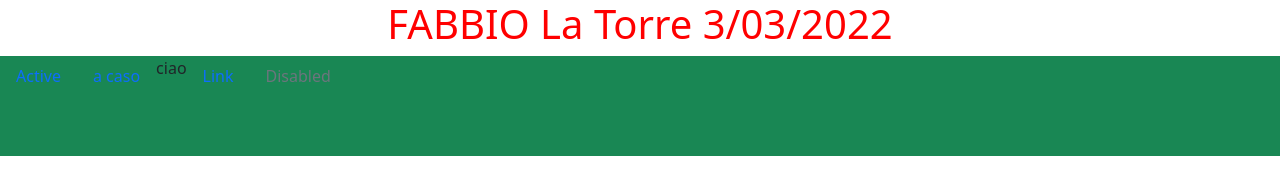
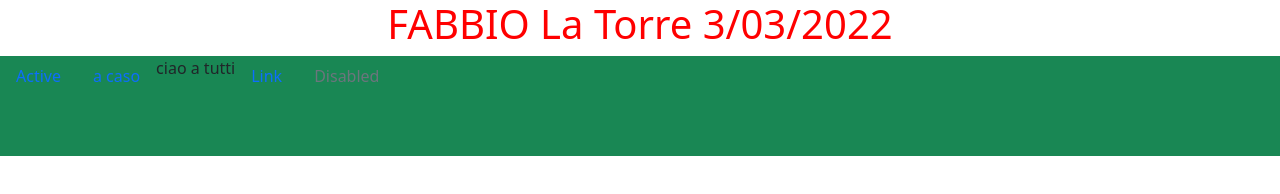
Before and after one commit to FABBBBBBIO/LaTorre-Compito1, a plain HTML site: page index.html in a window 1280 px wide. Drawn offline with nearby package versions, Linux system fonts and the light colour scheme.

Commit message:
speriamo bene

```diff
--- a/index.html
+++ b/index.html
@@ -18,7 +18,7 @@
         <li class="nav-item">
             <a class="nav-link" href="#">a caso</a>
           </li>
-        <p>ciao</p>
+        <p>ciao a tutti</p>
         <li class="nav-item">
           <a class="nav-link" href="#">Link</a>
         </li>
```
